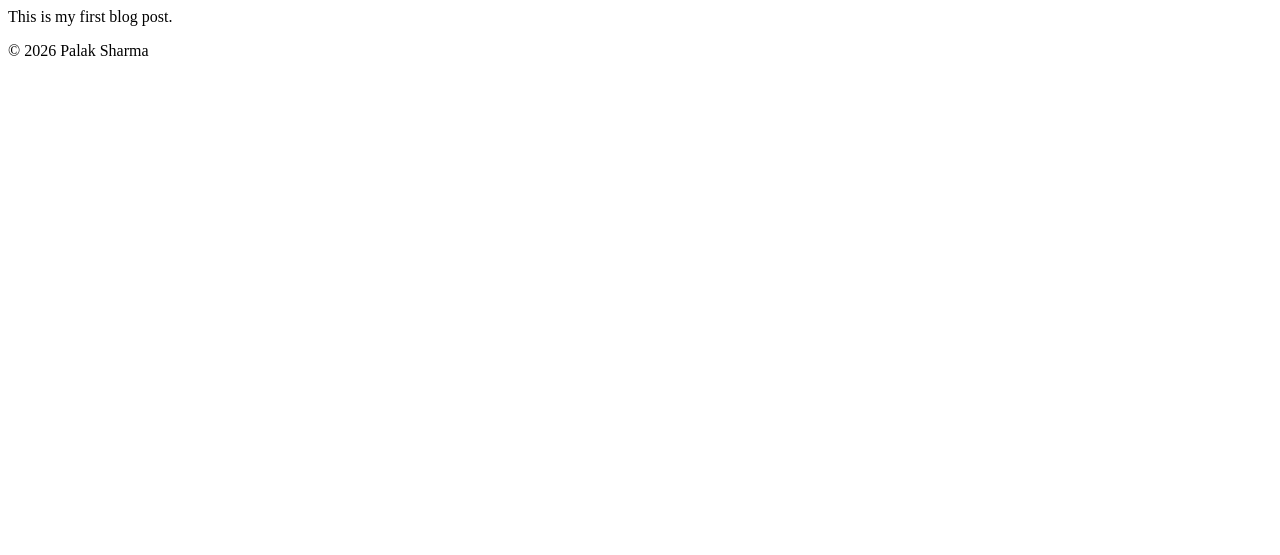
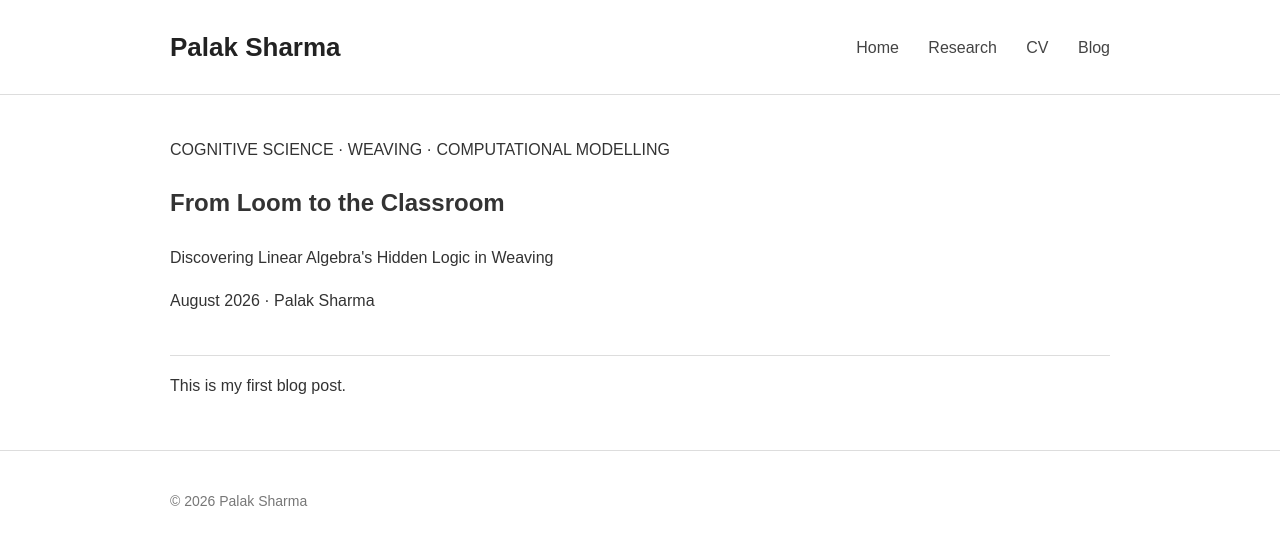
Before and after one commit to palaksharma19971997-rgb/palaksharma19971997-rgb.github.io, a plain HTML site: page blog/from-loom-to-the-classroom.html in a window 1280 px wide. Drawn offline with Linux system fonts and the light colour scheme.

Commit message:
Update from-loom-to-the-classroom.html

```diff
--- a/blog/from-loom-to-the-classroom.html
+++ b/blog/from-loom-to-the-classroom.html
@@ -1,4 +1,53 @@
-  </p>
+<!DOCTYPE html>
+<html lang="en">
+
+<head>
+    <meta charset="UTF-8">
+    <meta name="viewport" content="width=device-width, initial-scale=1.0">
+
+    <title>From Loom to the Classroom | Palak Sharma</title>
+
+    <link rel="stylesheet" href="../assets/css/style.css">
+</head>
+
+<body>
+
+    <header>
+        <div class="container nav-container">
+
+            <h1 class="site-title">Palak Sharma</h1>
+
+            <nav>
+                <a href="../index.html">Home</a>
+                <a href="../research.html">Research</a>
+                <a href="../assets/cv.pdf" target="_blank">CV</a>
+                <a href="../blog.html">Blog</a>
+            </nav>
+
+        </div>
+    </header>
+
+    <main class="container">
+
+        <article class="blog-article">
+
+            <header class="article-header">
+
+                <p class="article-category">
+                    COGNITIVE SCIENCE · WEAVING · COMPUTATIONAL MODELLING
+                </p>
+
+                <h2>
+                    From Loom to the Classroom
+                </h2>
+
+                <p class="article-subtitle">
+                    Discovering Linear Algebra's Hidden Logic in Weaving
+                </p>
+
+                <p class="article-date">
+                    August 2026 · Palak Sharma
+                </p>
 
             </header>
 
@@ -11,9 +60,15 @@
     </main>
 
     <footer>
+
         <div class="container">
-            <p>© 2026 Palak Sharma</p>
+
+            <p>
+                © 2026 Palak Sharma
+            </p>
+
         </div>
+
     </footer>
 
 </body>
```
